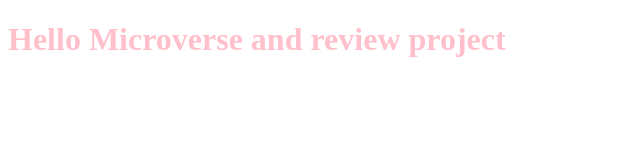
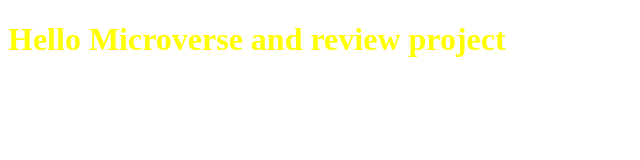
Before and after one commit to harshita02/Hello-Microverse, a website: page index.html in a window 1280 px wide. Shown: the whole page, without its empty margins (0-640 px from the left). Drawn offline with Linux system fonts and the light colour scheme.

Commit message:
Update style.css

```diff
--- a/style.css
+++ b/style.css
@@ -1 +1 @@
-h1 { color: pink; }
+h1 { color: yellow; }
```
